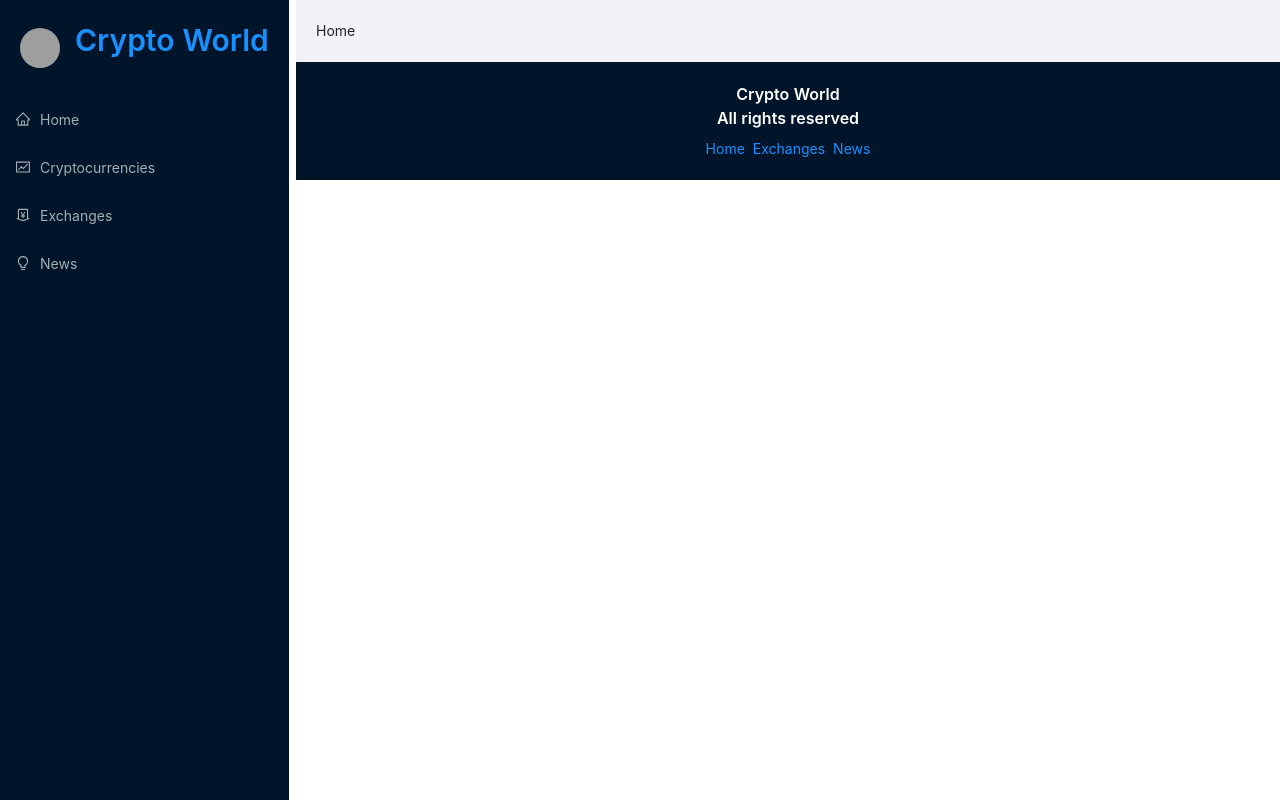
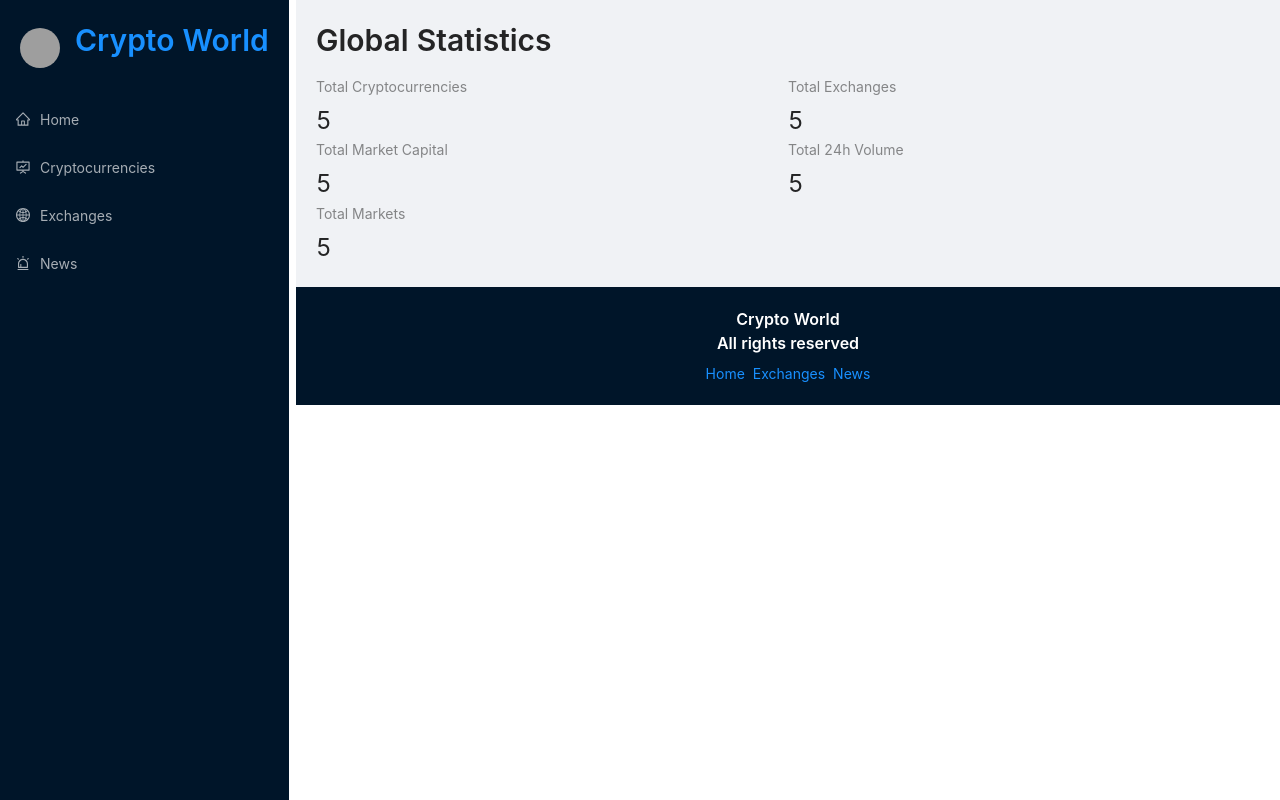
Before and after one commit to kamranpy/crypto_world, a React (Create React App) app: page / in a window 1280 px wide. Built offline with nearby package versions, Linux system fonts and the light colour scheme; grey boxes are pictures that could not be loaded.

Commit message:
Created Homepage basic layout

```diff
--- a/src/App.js
+++ b/src/App.js
@@ -1,6 +1,6 @@
 import React from "react";
-import { Switch, Route, Routes, Link } from "react-router-dom";
-import { Layout, Typography, Space } from "antd";
+import {Route, Routes} from "react-router-dom";
+import { Layout } from "antd";
 
 import {
   Navbar,
@@ -9,10 +9,9 @@ import {
   CryptoCurrencies,
   CryptoDetails,
   News,
+  Footer,
 } from "./Components";
 import "./App.css";
-
-const { Header, Footer, Sider, Content } = Layout;
 
 const App = () => {
   return (
@@ -34,18 +33,7 @@ const App = () => {
         </Layout>
 
         <div className="footer">
-          <Typography.Title
-            level={5}
-            style={{ color: "white", textAlign: "center" }}
-          >
-            Crypto World <br />
-            All rights reserved
-          </Typography.Title>
-          <Space>
-            <Link to="/">Home</Link>
-            <Link to="/exchanges">Exchanges</Link>
-            <Link to="/news">News</Link>
-          </Space>
+          <Footer />
         </div>
       </div>
     </div>
--- /dev/null
+++ b/src/Components/Footer.jsx
@@ -0,0 +1,23 @@
+import { Typography, Space } from "antd";
+import { Link } from "react-router-dom";
+
+const Footer = () => {
+  return (
+    <footer>
+      <Typography.Title
+        level={5}
+        style={{ color: "white", textAlign: "center" }}
+      >
+        Crypto World <br />
+        All rights reserved
+      </Typography.Title>
+      <Space>
+        <Link to="/">Home</Link>
+        <Link to="/exchanges">Exchanges</Link>
+        <Link to="/news">News</Link>
+      </Space>
+    </footer>
+  );
+};
+
+export default Footer;
--- a/src/Components/Home.jsx
+++ b/src/Components/Home.jsx
@@ -1,7 +1,35 @@
 import React from "react";
+import millify from "millify";
+import { Typography, Row, Col, Statistic } from "antd";
+import { Link } from "react-router-dom";
+
+const { Title } = Typography;
 
 function Home() {
-  return <div>Home</div>;
+  return (
+    <home>
+      <Title level={2} className="heading">
+        Global Statistics
+      </Title>
+      <Row>
+        <Col span={12}>
+          <Statistic title="Total Cryptocurrencies" value="5" />
+        </Col>
+        <Col span={12}>
+          <Statistic title="Total Exchanges" value="5" />
+        </Col>
+        <Col span={12}>
+          <Statistic title="Total Market Capital" value="5" />
+        </Col>
+        <Col span={12}>
+          <Statistic title="Total 24h Volume" value="5" />
+        </Col>
+        <Col span={12}>
+          <Statistic title="Total Markets" value="5" />
+        </Col>
+      </Row>
+    </home>
+  );
 }
 
 export default Home;
--- a/src/Components/Navbar.jsx
+++ b/src/Components/Navbar.jsx
@@ -4,9 +4,9 @@ import { connect } from "react-redux";
 import { Link } from "react-router-dom";
 import {
   HomeOutlined,
-  MoneyCollectOutlined,
-  BulbOutlined,
-  FundOutlined,
+  GlobalOutlined,
+  AlertOutlined,
+  FundProjectionScreenOutlined,
   MenuOutlined,
 } from "@ant-design/icons";
 
@@ -25,13 +25,13 @@ const Navbar = () => {
         <Menu.Item icon={<HomeOutlined />}>
           <Link to="/">Home</Link>
         </Menu.Item>
-        <Menu.Item icon={<FundOutlined />}>
+        <Menu.Item icon={<FundProjectionScreenOutlined />}>
           <Link to="/cryptocurrencies">Cryptocurrencies</Link>
         </Menu.Item>
-        <Menu.Item icon={<MoneyCollectOutlined />}>
+        <Menu.Item icon={<GlobalOutlined />}>
           <Link to="/exchanges">Exchanges</Link>
         </Menu.Item>
-        <Menu.Item icon={<BulbOutlined />}>
+        <Menu.Item icon={<AlertOutlined />}>
           <Link to="/news">News</Link>
         </Menu.Item>
       </Menu>
--- a/src/Components/index.js
+++ b/src/Components/index.js
@@ -4,3 +4,4 @@ export { default as CryptoDetails } from "./CryptoDetails";
 export { default as Exchanges } from "./Exchanges";
 export { default as Home } from "./Home";
 export { default as News } from "./News";
+export { default as Footer } from "./Footer";
```
Also changed, not shown: src/Components/TopNavbar.css (added, +19 -0 lines), src/Components/TopNavbar.jsx (added, +36 -0 lines).
